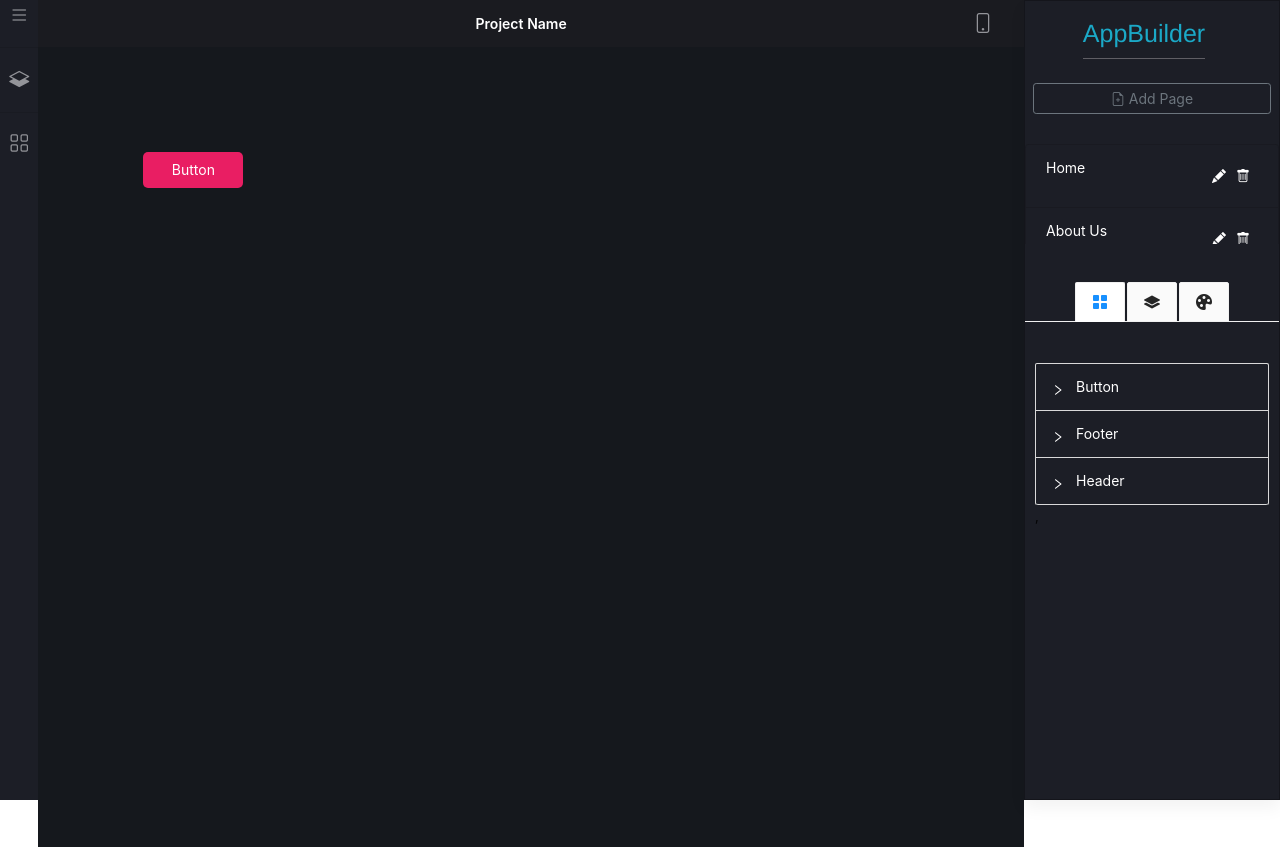
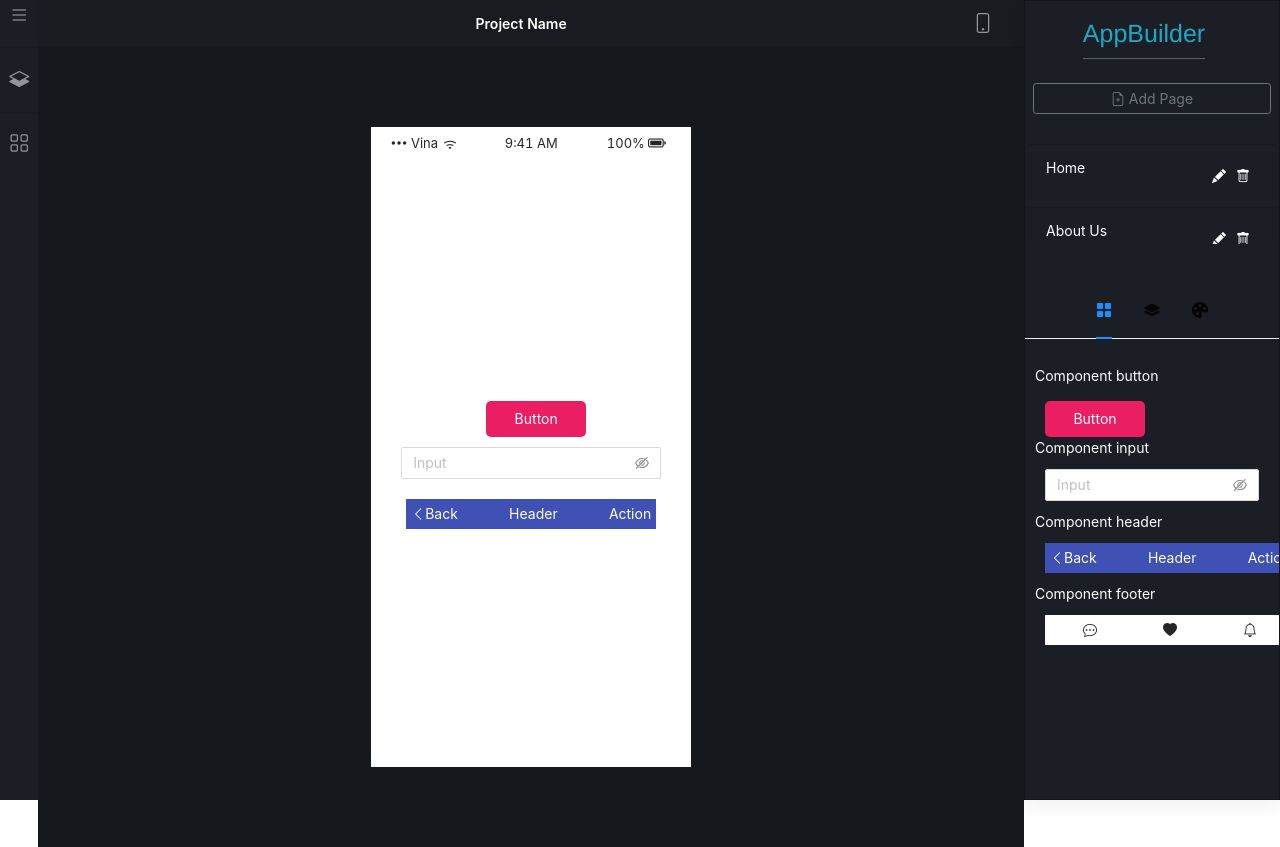
Before and after one commit to DevMinhThu/InternProject_2, a React (Create React App) app in the folder builder-app/: page / in a window 1280 px wide. Built offline with nearby package versions, Linux system fonts and the light colour scheme.

Commit message:
builder-app

```diff
--- a/builder-app/src/App.js
+++ b/builder-app/src/App.js
@@ -20,13 +20,27 @@ function App() {
     body: [
       {
         _uid: "BUY6Drn9e1",
+        title: "Component button",
         component: "button",
         headline: "Button",
       },
       {
         _uid: "BUY6Drn9e2",
+        title: "Component input",
         component: "form",
         headline: "Input",
+      },
+      {
+        _uid: "BUY6Drn9e3",
+        title: "Component header",
+        component: "header",
+        headline: "Header",
+      },
+      {
+        _uid: "BUY6Drn9e4",
+        title: "Component footer",
+        component: "footer",
+        headline: "Footer",
       },
     ],
   });
--- a/builder-app/src/Handler/components.js
+++ b/builder-app/src/Handler/components.js
@@ -3,14 +3,18 @@ import React, { useContext } from "react";
 import { AppContext } from "../contexts/app-context";
 
 import Button from "./components/Button";
+import Footer from "./components/Footer";
 import Form from "./components/Form";
+import Header from "./components/Header";
 
 const CompList = {
   button: Button,
   form: Form,
+  header: Header,
+  footer: Footer,
 };
 
-function Components({block}) {
+function Components({ block }) {
   const ctx = useContext(AppContext);
 
   /* create block */
--- a/builder-app/src/Handler/components/Button.js
+++ b/builder-app/src/Handler/components/Button.js
@@ -3,6 +3,7 @@ import React from "react";
 function Button(props) {
   return (
     <div onClick={props.onClick}>
+      <p style={{ color: "#fff" }}>{props.block.title}</p>
       <button style={style}>{props.block.headline}</button>
     </div>
   );
@@ -15,7 +16,7 @@ const style = {
   border: 0,
   color: "#fff",
   backgroundColor: "#E91E63",
-  margin: "5px",
+  marginLeft: "10px",
   justifyContent: "center",
   alignItems: "center",
 };
--- /dev/null
+++ b/builder-app/src/Handler/components/Footer.js
@@ -0,0 +1,35 @@
+import React from "react";
+
+function Footer(props) {
+  return (
+    <div>
+      <p style={{ color: "#fff", margin: "0px" }}>{props.block.title}</p>
+      <div
+        className="Footer"
+        style={{
+          backgroundColor: "#fff",
+          display: "flex",
+          justifyContent: "space-around",
+          alignItems: "center",
+          width: "250px",
+          height: "30px",
+          padding: "5px",
+          margin: "10px",
+        }}
+        onClick={props.onClick}
+      >
+        <div>
+          <i class="bi bi-chat-dots" />
+        </div>
+        <div>
+          <i class="bi bi-heart-fill" />
+        </div>
+        <div>
+          <i class="bi bi-bell" />
+        </div>
+      </div>
+    </div>
+  );
+}
+
+export default Footer;
--- a/builder-app/src/Handler/components/Form.js
+++ b/builder-app/src/Handler/components/Form.js
@@ -1,12 +1,18 @@
 import React from "react";
+import { Input, Space } from "antd";
 
 function Form(props) {
   return (
-    <form onClick={props.onClick}>
-      <label>
-        <input type="text" name="name" placeholder={props.block.headline} />
-      </label>
-    </form>
+    <div>
+      <p style={{ color: "#fff", margin: "0px" }}>{props.block.title}</p>
+      <Space
+        style={{ margin: "10px" }}
+        direction="vertical"
+        onClick={props.onClick}
+      >
+        <Input.Password placeholder={props.block.headline} />
+      </Space>
+    </div>
   );
 }
 
--- /dev/null
+++ b/builder-app/src/Handler/components/Header.js
@@ -0,0 +1,33 @@
+import React from "react";
+
+function Header(props) {
+  return (
+    <div>
+      <p style={{ color: "#fff", margin: "0px" }}>{props.block.title}</p>
+      <div
+        className="header"
+        style={{
+          backgroundColor: "#3F51B5",
+          display: "flex",
+          justifyContent: "space-between",
+          alignItems: "center",
+          width: "250px",
+          height: "30px",
+          padding: "5px",
+          margin: "10px",
+          color: '#fff'
+        }}
+        onClick={props.onClick}
+      >
+        <div>
+          <i class="bi bi-chevron-left" />
+          Back
+        </div>
+        <div>{props.block.headline}</div>
+        <div>Action</div>
+      </div>
+    </div>
+  );
+}
+
+export default Header;
--- a/builder-app/src/components/Main/index.js
+++ b/builder-app/src/components/Main/index.js
@@ -17,9 +17,60 @@ function Main(props) {
           </div>
         </div>
       </nav>
-      <div id="editor">{getData()}</div>
+      <div id="editor">
+        <div
+          style={{
+            width: "320px",
+            backgroundColor: "#fff",
+            height: "640px",
+          }}
+        >
+          <div
+            className="notification"
+            style={{
+              display: "flex",
+              height: "5%",
+              justifyContent: "space-around",
+              fontSize: "13px",
+            }}
+          >
+            <div style={container}>
+              <i style={icon} class="bi bi-three-dots" />
+              Vina
+              <i style={icon} class="bi bi-wifi-2" />
+            </div>
+            <div style={container}>9:41 AM</div>
+            <div style={container}>
+              100% <i style={icon} class="bi bi-battery-full" />
+            </div>
+          </div>
+          <div
+            style={{
+              display: "flex",
+              flexDirection: "column",
+              justifyContent: "center",
+              alignItems: "center",
+              height: "95%",
+            }}
+          >
+            {getData()}
+          </div>
+        </div>
+      </div>
     </div>
   );
 }
 
+const icon = {
+  fontSize: "18px",
+  margin: "3px",
+};
+
+const container = {
+  display: "flex",
+  justifyContent: "center",
+  alignItems: "center",
+  width: "50%",
+};
+
 export default Main;
--- a/builder-app/src/components/ManageBlocks/TabOptions/index.js
+++ b/builder-app/src/components/ManageBlocks/TabOptions/index.js
@@ -1,9 +1,9 @@
 import { Tabs } from "antd";
 import "antd/dist/antd.css";
 import React, { useState } from "react";
+import Components from "../../../Handler/components";
 import "../../../styles/main.scss";
 import TabContent from "../TabContent/index";
-// import { AppContext } from "../../../contexts/app-context";
 
 const { TabPane } = Tabs;
 
@@ -11,13 +11,19 @@ function TabOptions(props) {
   const [size] = useState("large");
 
   return (
-    <Tabs type="card" size={size} centered>
-      <TabPane tab={<i className="bi bi-grid-fill" />} key="1">
-        <TabContent content={props.content} />
+    <Tabs style={tabs} type="line" size={size} centered>
+      <TabPane style={style} tab={<i className="bi bi-grid-fill" />} key="1">
+        {/* <TabContent content={props.content} /> */}
+        {props.content.body.map((block) => {
+          return <Components block={block} />;
+        })}
       </TabPane>
-      <TabPane tab={<i className="bi bi-layers-fill" />} key="2">
+      <TabPane style={style} tab={<i className="bi bi-layers-fill" />} key="2">
+        <p style={{ color: "#fff", fontSize: "18px", margin: "0px" }}>
+          caption:{" "}
+        </p>
         <input
-          placeholder="headline"
+          placeholder="value..."
           value={props.selectedComp.headline}
           onChange={(event) => {
             props.selectedComp.headline = event.target.value;
@@ -25,11 +31,21 @@ function TabOptions(props) {
           }}
         />
       </TabPane>
-      <TabPane tab={<i className="bi bi-palette-fill" />} key="3">
+      <TabPane style={style} tab={<i className="bi bi-palette-fill" />} key="3">
         Content of Tab Pane 3
       </TabPane>
     </Tabs>
   );
 }
 
+const style = {
+  backgroundColor: "#1c1e26",
+  padding: "10px",
+};
+
+const tabs = {
+  // padding: "5px",
+  backgroundColor: "#1c1e26",
+};
+
 export default TabOptions;
--- a/builder-app/src/contexts/ComponentContext.js
+++ b/builder-app/src/contexts/ComponentContext.js
@@ -12,6 +12,16 @@ const ComponentContextProvider = ({ props, children }) => {
         _uid: "BUY6Drn9e1",
         component: "button",
         headline: "Button",
+      },
+      {
+        _uid: "BUY6Drn9e2",
+        component: "form",
+        headline: "Input",
+      },
+      {
+        _uid: "BUY6Drn9e3",
+        component: "header",
+        headline: "Header",
       },
     ],
   });
--- a/builder-app/src/styles/main.scss
+++ b/builder-app/src/styles/main.scss
@@ -16,7 +16,9 @@ html {
 #editor {
     background-color: #15181d;
     height: 100vh;
-    padding: 100px;
+    display: flex;
+    justify-content: center;
+    align-items: center;
 }
 
 #navbar {
```
